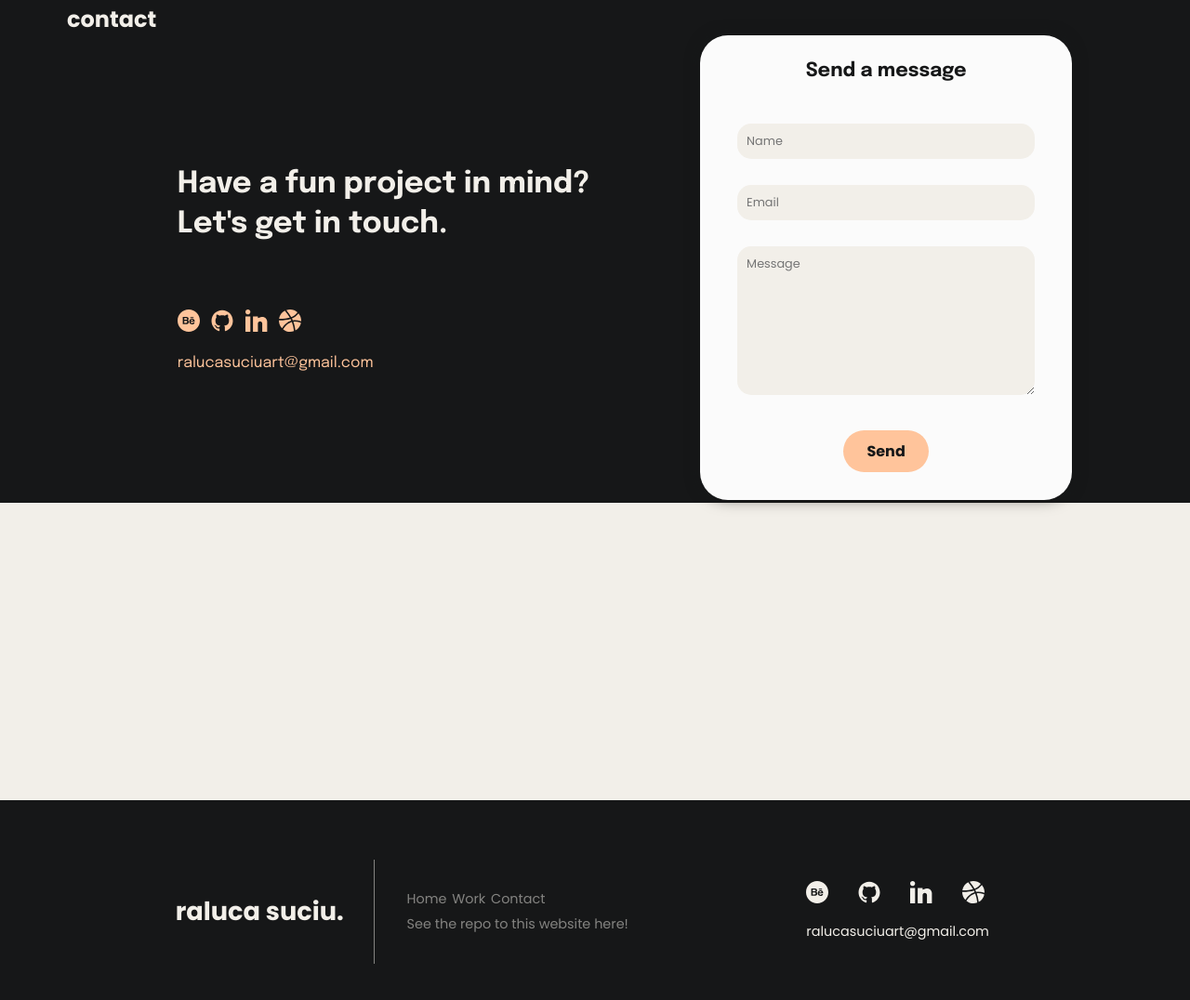
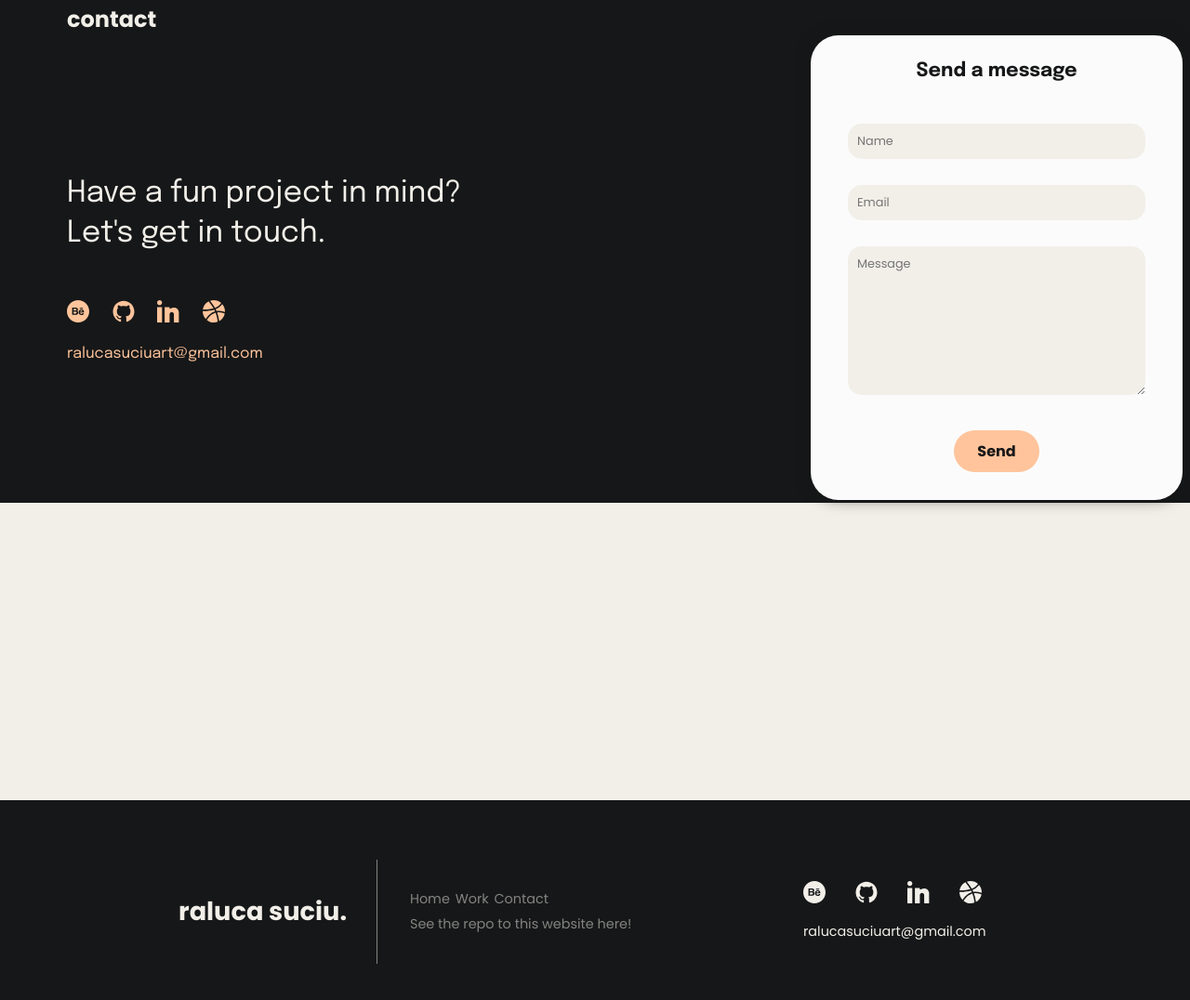
Before and after one commit to ralucasuciuart/portfolio-new, a plain HTML site: page index.html in a window 1280 px wide. Shown: the part 2295-3371 px from the top of the page at 93% size. Drawn offline with Linux system fonts and the light colour scheme.

Commit message:
Updated icon layout

```diff
--- a/style.scss
+++ b/style.scss
@@ -183,7 +183,7 @@ body{
     .text_form_wrap {
         @include flex-row;
         align-items: center;
-        justify-content: space-evenly;
+        justify-content: space-between;
     }
     #contact_header {
         @include poppinsbold;
@@ -192,7 +192,7 @@ body{
         margin: 0;
     }
     .contact_text {
-        @include epiloguebold;
+        @include epiloguereg;
         font-size: 2em;
         color: $third;
         padding: 5px 0;
@@ -202,8 +202,8 @@ body{
         @include flex-row;
         align-items: center;
         justify-content: space-between;
-        width: 30%;
-        padding: 70px 0 20px 0;
+        width: 40%;
+        padding: 50px 0 20px 0;
     }
     .contact_svg {
         text-decoration: none;
@@ -284,12 +284,13 @@ body{
     // footer
     #footer {
         @include flex-row;
-        justify-content: space-evenly;
+        justify-content: space-between;
         align-items: center;
         height: 30vh;
         width: 100%;
         background-color: $main;
         margin-top: 20em;
+        padding: 0 15%;
     }
     #footer_section_1 {
         @include flex-row;
```
Also changed, not shown: style.css, 1 other file.
